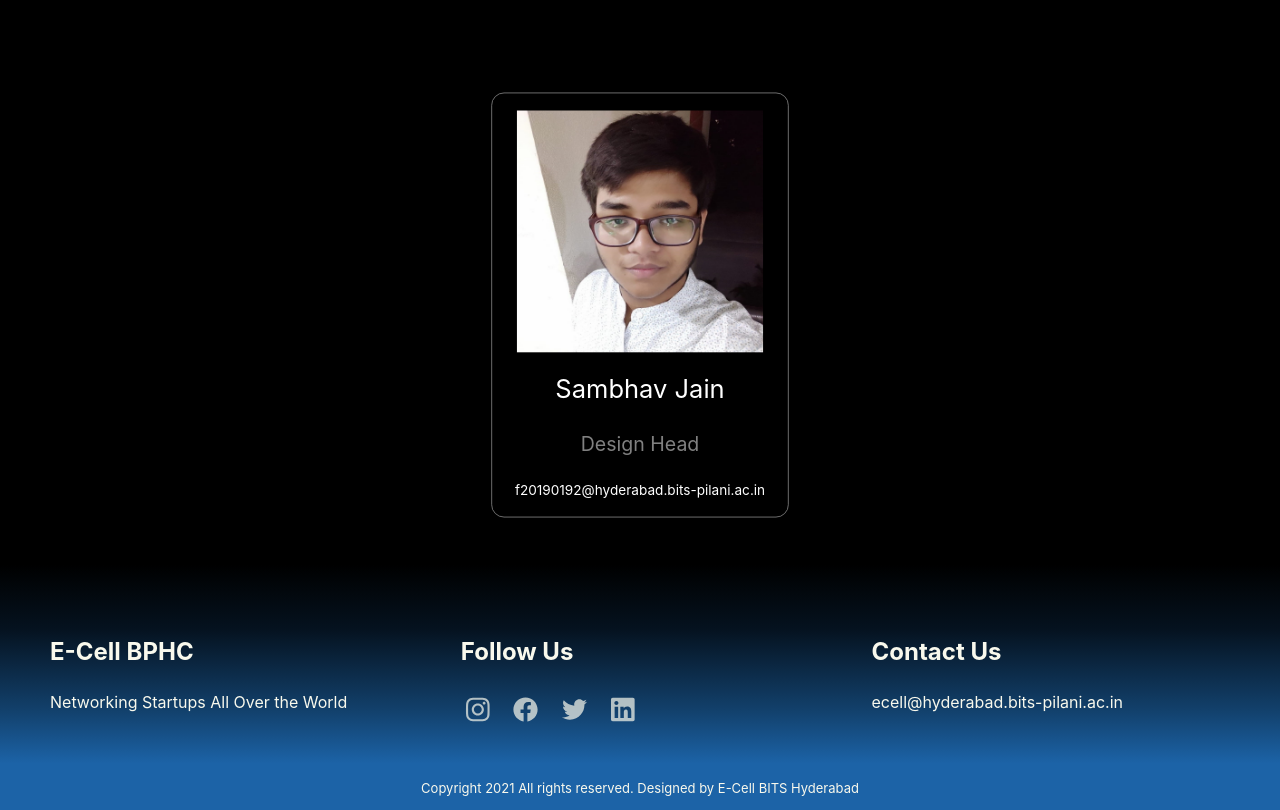
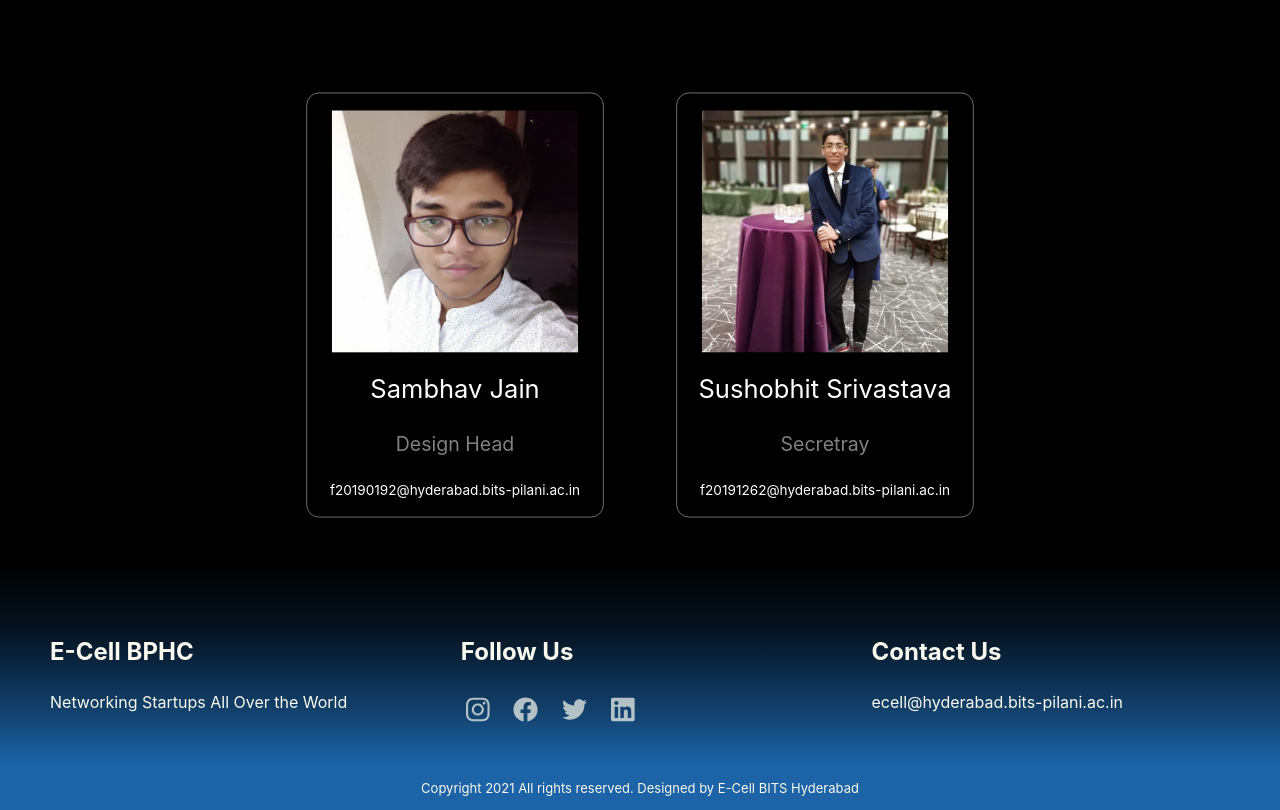
Before and after one commit to e-cell-bphc/Main-Website-new-, a Next.js app: page /about in a window 1280 px wide. Shown: the part 1539-2349 px from the top of the page. Built offline with nearby package versions, Linux system fonts and the light colour scheme.

Commit message:
Sushi baaya pik/hotti pik/ cutie pik

```diff
--- a/components/about_us/aboutuscards.js
+++ b/components/about_us/aboutuscards.js
@@ -13,6 +13,7 @@ import Rushil from "../../assets/images/tech/Rushil.jpg";
 import Ashwin from "../../assets/images/tech/ashwin-pic.jpeg";
 import Sambhav from "../../assets/images/Executives/Sambhav.jpeg";
 import AkshatO from "../../assets/images/tech/AkshatO.jpg";
+import Susho from "../../assets/images/Executives/Susho.jpeg"
 
 export default function Aboutus() {
   const list = [
@@ -71,6 +72,14 @@ export default function Aboutus() {
       classy: "position",
       position: "Design Head",
       email: "f20190192@hyderabad.bits-pilani.ac.in",
+    },
+    {
+      id: 8,
+      src: Susho,
+      name: "Sushobhit Srivastava",
+      classy: "position",
+      position: "Secretray",
+      email: "f20191262@hyderabad.bits-pilani.ac.in",
     },
   ];
 
--- a/components/eventsdata.js
+++ b/components/eventsdata.js
@@ -21,6 +21,7 @@ import se4 from "../assets/images/Carousel/Startup Expo/se4.png";
 import se5 from "../assets/images/Carousel/Startup Expo/se5.png";
 import se6 from "../assets/images/Carousel/Startup Expo/se6.png";
 import se7 from "../assets/images/Carousel/Startup Expo/se7.png";
+
 
 import sanchit from "../assets/images/tech/sanchit.jpeg";
 const eventdata = [
```
Also changed, not shown: assets/images/Executives/Susho.jpeg (added).
